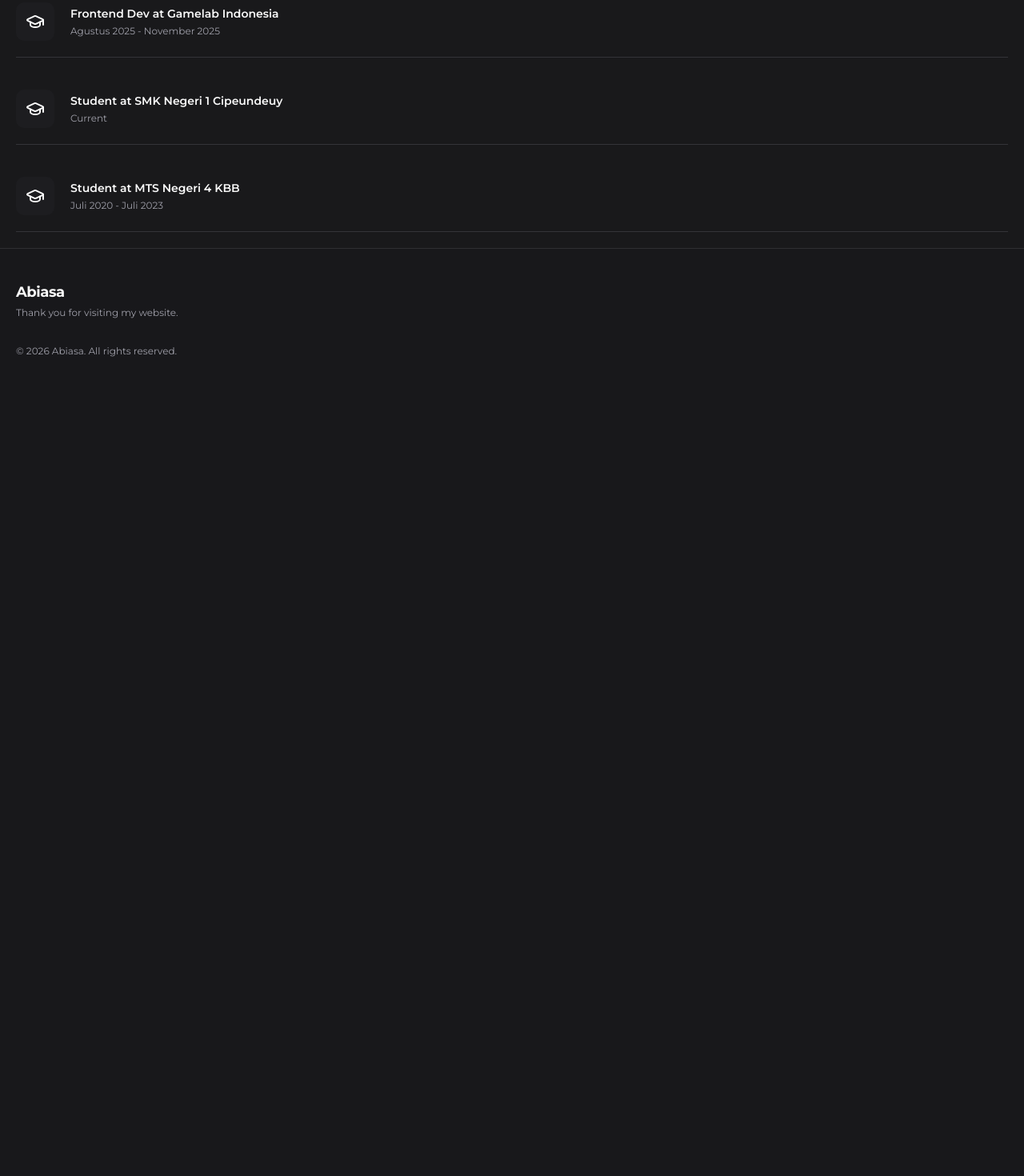
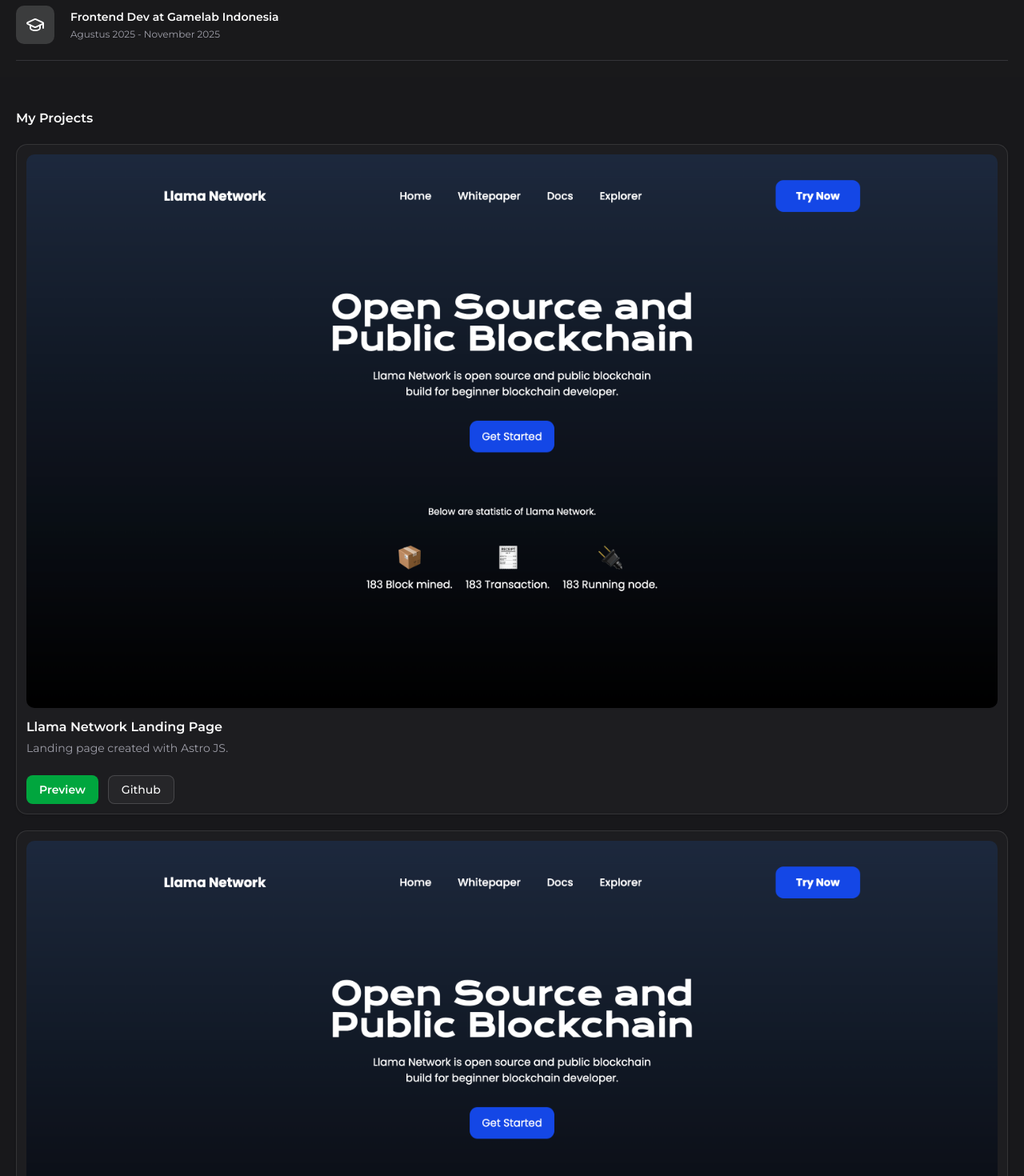
Before and after one commit to rn-abiasa/portfolio, a React (Vite) app: page / in a window 1280 px wide. Shown: the part 920-2390 px from the top of the page at 80% size. Before the commit the page ends 1407 px from the top, so only its background shows below. Built offline with nearby package versions, Linux system fonts and the light colour scheme.

Commit message:
Create project section

```diff
--- a/src/components/customs/item/card.tsx
+++ b/src/components/customs/item/card.tsx
@@ -10,7 +10,7 @@
   return (
     <>
       <div className="border-b border-muted-foreground/20 py-5 flex items-center gap-5">
-        <div className="bg-card h-12 w-12 flex justify-center items-center rounded-lg">
+        <div className="bg-input h-12 w-12 flex justify-center items-center rounded-lg">
           {icon}
         </div>
         <div>
--- /dev/null
+++ b/src/components/customs/project/card.tsx
@@ -0,0 +1,42 @@
+//const
+
+import { Card, CardHeader, CardContent, CardFooter } from "../../ui/card";
+import { Button } from "../../ui/button";
+
+interface Props {
+  image: string;
+  title: string;
+  description: string;
+  previewLink: string;
+  githubLink: string;
+}
+
+const ProjectCard = ({
+  image,
+  title,
+  description,
+  previewLink,
+  githubLink,
+}: Props) => {
+  return (
+    <>
+      <Card className="py-3">
+        <CardContent className="px-3">
+          <img src={image} alt={title} className="rounded-lg" />
+          <div className="mt-3">
+            <h5 className="text-base font-semibold">{title}</h5>
+            <p className="text-sm text-muted-foreground mt-1">{description}</p>
+          </div>
+        </CardContent>
+        <CardFooter className="flex gap-3 px-3">
+          <Button className="bg-green-600 hover:bg-green-700 text-white font-semibold">
+            Preview
+          </Button>
+          <Button variant="outline">Github</Button>
+        </CardFooter>
+      </Card>
+    </>
+  );
+};
+
+export default ProjectCard;
--- /dev/null
+++ b/src/components/ui/card.tsx
@@ -0,0 +1,92 @@
+import * as React from "react"
+
+import { cn } from "@/lib/utils"
+
+function Card({ className, ...props }: React.ComponentProps<"div">) {
+  return (
+    <div
+      data-slot="card"
+      className={cn(
+        "bg-card text-card-foreground flex flex-col gap-6 rounded-xl border py-6 shadow-sm",
+        className
+      )}
+      {...props}
+    />
+  )
+}
+
+function CardHeader({ className, ...props }: React.ComponentProps<"div">) {
+  return (
+    <div
+      data-slot="card-header"
+      className={cn(
+        "@container/card-header grid auto-rows-min grid-rows-[auto_auto] items-start gap-2 px-6 has-data-[slot=card-action]:grid-cols-[1fr_auto] [.border-b]:pb-6",
+        className
+      )}
+      {...props}
+    />
+  )
+}
+
+function CardTitle({ className, ...props }: React.ComponentProps<"div">) {
+  return (
+    <div
+      data-slot="card-title"
+      className={cn("leading-none font-semibold", className)}
+      {...props}
+    />
+  )
+}
+
+function CardDescription({ className, ...props }: React.ComponentProps<"div">) {
+  return (
+    <div
+      data-slot="card-description"
+      className={cn("text-muted-foreground text-sm", className)}
+      {...props}
+    />
+  )
+}
+
+function CardAction({ className, ...props }: React.ComponentProps<"div">) {
+  return (
+    <div
+      data-slot="card-action"
+      className={cn(
+        "col-start-2 row-span-2 row-start-1 self-start justify-self-end",
+        className
+      )}
+      {...props}
+    />
+  )
+}
+
+function CardContent({ className, ...props }: React.ComponentProps<"div">) {
+  return (
+    <div
+      data-slot="card-content"
+      className={cn("px-6", className)}
+      {...props}
+    />
+  )
+}
+
+function CardFooter({ className, ...props }: React.ComponentProps<"div">) {
+  return (
+    <div
+      data-slot="card-footer"
+      className={cn("flex items-center px-6 [.border-t]:pt-6", className)}
+      {...props}
+    />
+  )
+}
+
+export {
+  Card,
+  CardHeader,
+  CardFooter,
+  CardTitle,
+  CardAction,
+  CardDescription,
+  CardContent,
+}
--- a/src/layouts/footer.tsx
+++ b/src/layouts/footer.tsx
@@ -4,7 +4,7 @@
       <div className="container mx-auto px-5 flex flex-col gap-8">
         <div>
           <h4 className="text-lg font-bold tracking-tight">Abiasa</h4>
-          <p className="text-xs text-muted-foreground mt-1">
+          <p className="text-sm text-muted-foreground mt-1">
             Thank you for visiting my website.
           </p>
         </div>
--- a/src/pages/index.tsx
+++ b/src/pages/index.tsx
@@ -3,6 +3,7 @@
 import Navbar from "../components/customs/navbar";
 import Section from "../layouts/section";
 import ItemCard from "../components/customs/item/card";
+import ProjectCard from "../components/customs/project/card";
 import Footer from "../layouts/footer";
 
 const IndexPage = () => {
@@ -25,7 +26,7 @@
             <p className="text-lg font-medium mt-5">
               A Website developer based in Bandung, Indonesia.
             </p>
-            <p className="text-xs font-medium mt-5 text-muted-foreground">
+            <p className="text-sm font-medium mt-5 text-muted-foreground">
               A Website developer based in Bandung, Indonesia.
             </p>
             <div className="flex gap-5 mt-12">
@@ -61,22 +62,37 @@
           />
         </div>
       </Section>
-      <Section className="bg-card/10 mt-5" title="My Experience">
+      <Section className="bg-card/10 mt-5" title="Rewards & Sertificates">
         <div className="flex flex-col gap-5 mt-4">
           <ItemCard
             icon={<GraduationCap />}
             title="Frontend Dev at Gamelab Indonesia"
             date="Agustus 2025 - November 2025"
           />
-          <ItemCard
-            icon={<GraduationCap />}
-            title="Student at SMK Negeri 1 Cipeundeuy"
-            date="Current"
+        </div>
+      </Section>
+      <Section className="mt-5" title="My Projects">
+        <div className="flex flex-col gap-5 mt-5">
+          <ProjectCard
+            image="/landingpage.png"
+            title="Llama Network Landing Page"
+            description="Landing page created with Astro JS."
+            previewLink="#"
+            githubLink="#"
           />
-          <ItemCard
-            icon={<GraduationCap />}
-            title="Student at MTS Negeri 4 KBB"
-            date="Juli 2020 - Juli 2023"
+          <ProjectCard
+            image="/landingpage.png"
+            title="Llama Network Landing Page"
+            description="Landing page created with Astro JS."
+            previewLink="#"
+            githubLink="#"
+          />
+          <ProjectCard
+            image="/landingpage.png"
+            title="Llama Network Landing Page"
+            description="Landing page created with Astro JS."
+            previewLink="#"
+            githubLink="#"
           />
         </div>
       </Section>
```
Also changed, not shown: public/landingpage.png (added).
